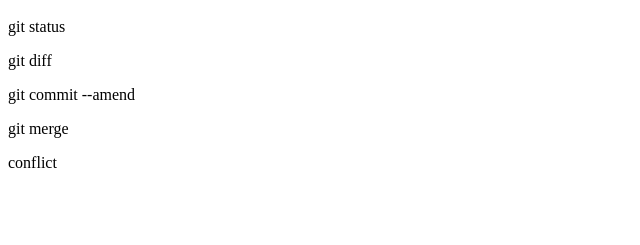
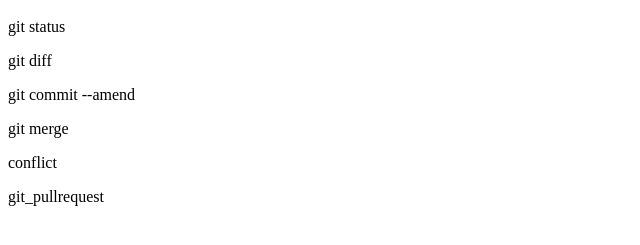
Before and after one commit to cnx111755/git_tutorial, a plain HTML site: page index.html in a window 1280 px wide. Shown: the part 57-302 px from the top of the page, without its empty margins (0-640 px from the left). Drawn offline with Linux system fonts and the light colour scheme.

Commit message:
pull requestを追記

```diff
--- a/index.html
+++ b/index.html
@@ -4,3 +4,4 @@
 <p>git commit --amend</p>
 <p>git merge</p>
 <p>conflict</p>
+<p>git_pullrequest</p>
```
